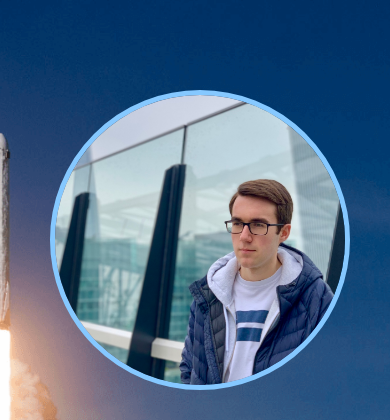
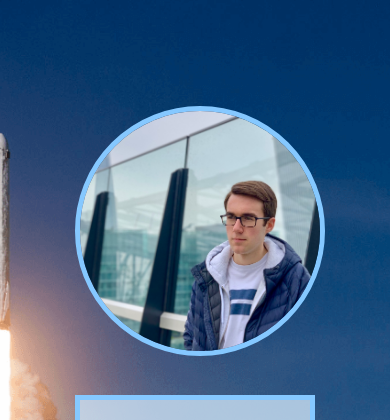
Before and after one commit to ollieblac/ollieblac, a plain HTML site: page index.html in a window 390 px wide. Shown: the top 420 px of the page. Drawn offline with Linux system fonts and the light colour scheme.

Commit message:
Attempting to fix mobile compatibility issues

```diff
--- a/style.css
+++ b/style.css
@@ -33,7 +33,7 @@ h1 {
 	font-size: 33px;
 }
 content {
-	width: calc(100% - 100px);
+	width: calc(100% - 150px);
 	max-width: 350px;
 	height: fit-content;
 	animation: in 1s;
```
